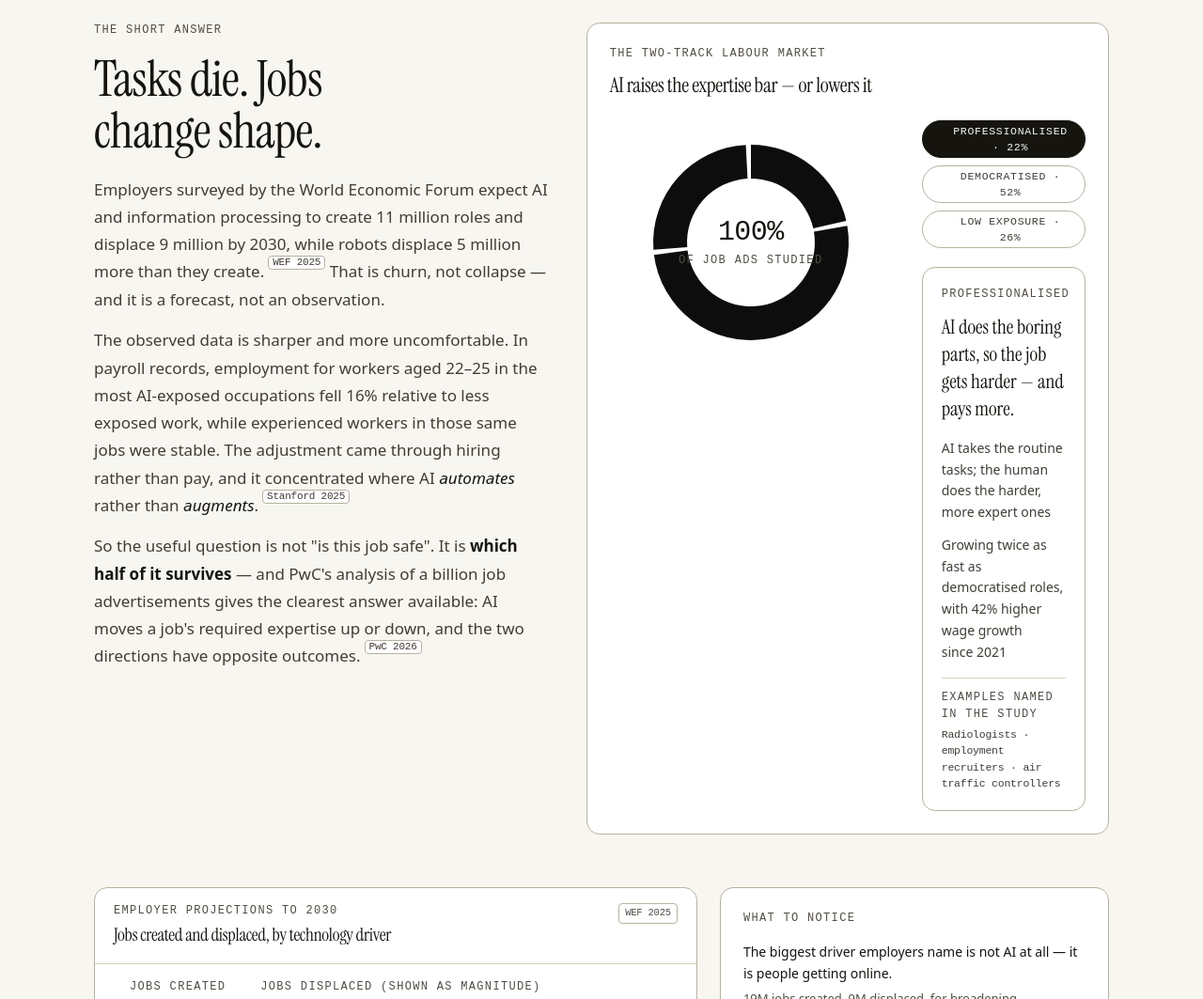
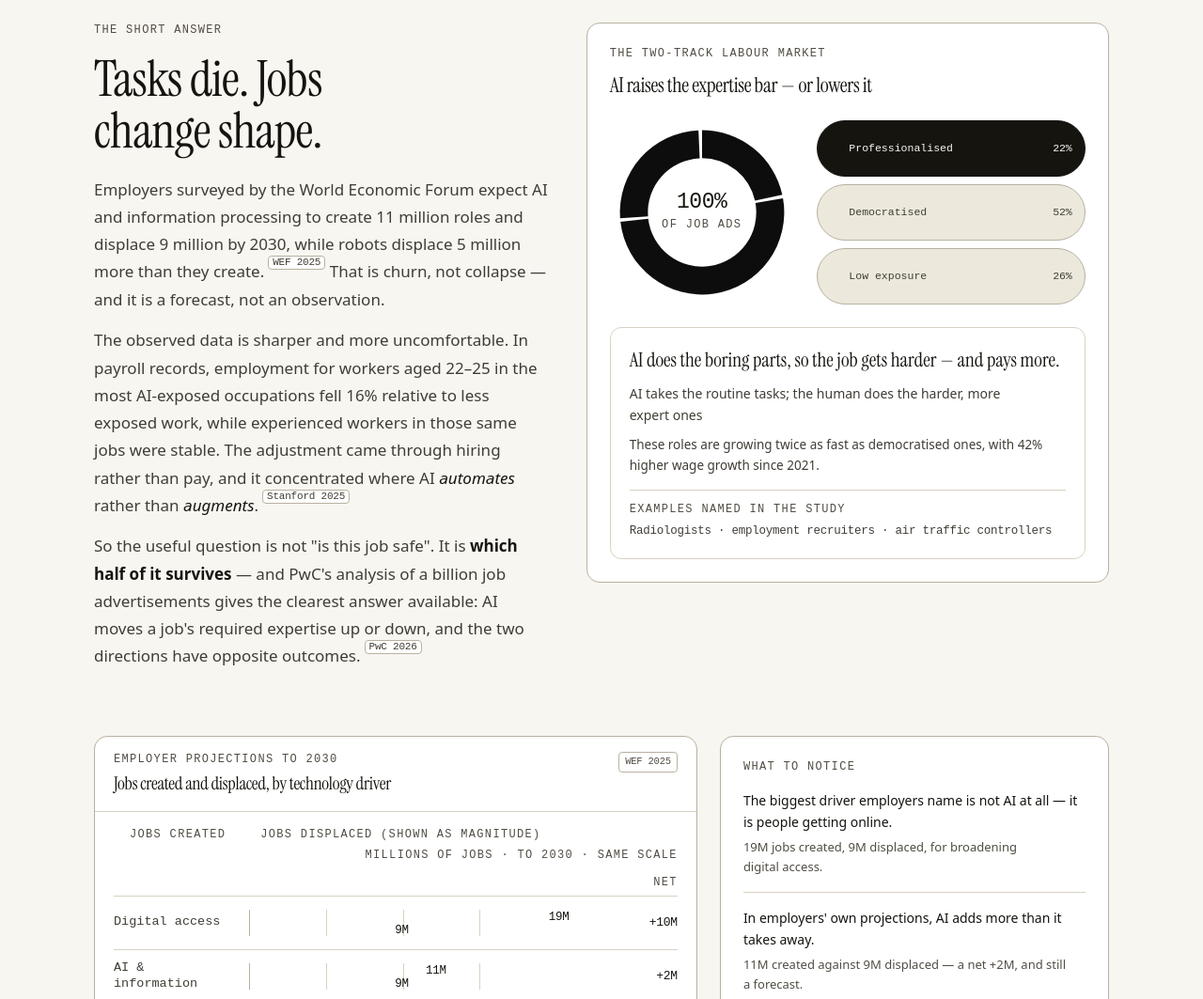
Before and after one commit to probir-sarkar/after-ai, an Astro site: page / in a window 1280 px wide. Shown: the part 1100-2163 px from the top of the page at 94% size. Built offline with nearby package versions, Linux system fonts and the light colour scheme; Astro itself is replaced by a stand-in of ours.

Commit message:
Rebuild the two-track card: donut and legend share a row, detail spans beneath
The card was 864px tall with the ring at 208px inside a fixed 300px column, so
the whole lower-left of the panel was empty (~40% of its area). Donut and track
list now share one 196px row with percentage radii, the legend stretches to the
ring's height, and the explanation spans the full width underneath. Card height
864 -> 597, ring gap 46px -> 11px.

```diff
--- a/src/components/charts/Charts.tsx
+++ b/src/components/charts/Charts.tsx
@@ -309,7 +309,12 @@ export function FdeChart() {
 
 /* ------------------------------------------------------------ two track */
 
-/** PwC's split, with the share donut always visible and detail per track. */
+/**
+ * PwC's split. The first version put the donut in its own 300px column beside a
+ * tall panel, which left ~40% of the card empty under the ring. Now the donut
+ * and the track list share one row (both sized by percentage, so the ring fills
+ * its box) and the detail panel spans the full width beneath them.
+ */
 export function TwoTrack() {
   const [track, setTrack] = useState('Professionalised');
   const total = twoTrack.reduce((n, t) => n + t.share, 0);
@@ -322,22 +327,29 @@ export function TwoTrack() {
   };
 
   return (
-    <div className="grid gap-8 lg:grid-cols-[300px_1fr] lg:items-start">
-      <div className="relative">
-        <Plot height={260} label={`Share of advertised jobs: professionalised ${twoTrack[0]!.share}%, democratised ${twoTrack[1]!.share}%, low exposure ${twoTrack[2]!.share}%`}>
+    <Tabs.Root
+      value={track}
+      onValueChange={(v) => setTrack(String(v))}
+      className="grid gap-5 sm:grid-cols-[minmax(0,196px)_minmax(0,1fr)] sm:items-stretch sm:gap-6"
+    >
+      <div className="relative mx-auto w-full max-w-[196px] self-center">
+        <Plot
+          height={196}
+          label={`Share of advertised jobs: professionalised ${twoTrack[0]!.share}%, democratised ${twoTrack[1]!.share}%, low exposure ${twoTrack[2]!.share}%`}
+        >
           <ResponsiveContainer width="100%" height="100%">
             <PieChart>
               <Pie
                 data={twoTrack}
                 dataKey="share"
                 nameKey="track"
-                innerRadius={68}
-                outerRadius={104}
-                paddingAngle={3}
+                innerRadius="62%"
+                outerRadius="94%"
+                paddingAngle={2.5}
                 stroke="none"
-                isAnimationActive={false}
                 startAngle={90}
                 endAngle={-270}
+                isAnimationActive={false}
               >
                 {twoTrack.map((t) => (
                   <Cell key={t.track} fill={colors[t.track]} fillOpacity={0.95} />
@@ -360,48 +372,43 @@ export function TwoTrack() {
           </ResponsiveContainer>
         </Plot>
         <div className="pointer-events-none absolute inset-0 flex flex-col items-center justify-center">
-          <div className="num text-3xl">{total}%</div>
-          <div className="eyebrow mt-1">of job ads studied</div>
+          <div className="num text-[23px] leading-none">{total}%</div>
+          <div className="eyebrow mt-1 text-center">of job ads</div>
         </div>
       </div>
 
-      <div>
-        <Tabs.Root value={track} onValueChange={(v) => setTrack(String(v))}>
-          <Tabs.List className="flex flex-wrap gap-2">
+      <Tabs.List className="grid gap-2 sm:h-full sm:grid-rows-3" aria-label="Which track to explain">
         {twoTrack.map((t) => (
           <Tabs.Tab
             key={t.track}
             value={t.track}
-                className="chip cursor-pointer data-[active]:border-ink data-[active]:bg-ink data-[active]:text-void"
+            className="chip w-full cursor-pointer justify-start gap-2.5 bg-raise data-[active]:border-ink data-[active]:bg-ink data-[active]:text-void"
           >
             <span
-                  className="h-2 w-2 shrink-0 rounded-full"
+              className="h-2.5 w-2.5 shrink-0 rounded-full"
               style={{ background: colors[t.track] }}
               aria-hidden="true"
             />
-                {t.track} · {t.share}%
+            <span className="flex-1 text-left normal-case tracking-normal">{t.track}</span>
+            <span className="num">{t.share}%</span>
           </Tabs.Tab>
         ))}
       </Tabs.List>
-          <Tabs.Panel value={active.track} className="mt-5">
-            <div className="panel p-5">
-              <div className="eyebrow">{active.track}</div>
-              <p className="mt-3 font-display text-[21px] leading-snug text-ink">{active.plain}</p>
-              <p className="mt-4 text-[14px] leading-relaxed text-muted">{active.move}</p>
-              <p className="mt-3 text-sm leading-relaxed text-muted">{active.outcome}</p>
-              <div className="mt-4 hairline pt-3">
+
+      <Tabs.Panel value={active.track} className="sm:col-span-2">
+        <div className="rounded-xl border border-line-soft p-4 sm:p-5">
+          <p className="font-display text-[21px] leading-snug text-ink">{active.plain}</p>
+          <p className="mt-2.5 text-[14px] leading-relaxed text-muted">{active.move}</p>
+          <p className="mt-2.5 text-[13.5px] leading-relaxed text-muted">{active.outcome}</p>
+          <div className="mt-3.5 border-t border-line-soft pt-3">
             <div className="eyebrow mb-1">Examples named in the study</div>
-                <div className="num text-[11.5px] text-muted">{active.examples}</div>
+            <div className="num text-[12.5px] text-muted">{active.examples}</div>
           </div>
         </div>
       </Tabs.Panel>
     </Tabs.Root>
-      </div>
-    </div>
   );
 }
-
-/* ----------------------------------------------------------- job tests */
 
 /**
  * The four tests, scored 0–3. This is an editorial reading of a job's task
--- a/src/data/series.ts
+++ b/src/data/series.ts
@@ -128,7 +128,7 @@ export const twoTrack: {
     share: 22,
     plain: 'AI does the boring parts, so the job gets harder — and pays more.',
     move: 'AI takes the routine tasks; the human does the harder, more expert ones',
-    outcome: 'Growing twice as fast as democratised roles, with 42% higher wage growth since 2021',
+    outcome: 'These roles are growing twice as fast as democratised ones, with 42% higher wage growth since 2021.',
     examples: 'Radiologists · employment recruiters · air traffic controllers',
     source: 'pwc-barometer',
   },
@@ -137,7 +137,7 @@ export const twoTrack: {
     share: 52,
     plain: 'AI does the hard parts, so the job gets simpler — and pays less.',
     move: 'AI takes the complex tasks; simpler work is left for people to do',
-    outcome: 'Barriers to entry fall, wages fall, postings grow half as fast',
+    outcome: 'Barriers to entry fall and wages fall; postings grow half as fast as the professionalised track.',
     examples: 'Software developers · loan officers · medical secretaries · finance managers',
     source: 'pwc-barometer',
   },
@@ -146,7 +146,7 @@ export const twoTrack: {
     share: 26,
     plain: 'AI barely touches it either way. Something else decides this job’s fate.',
     move: 'Few tasks in the job overlap with what AI can do at all',
-    outcome: 'Little change from AI either way — the demand story is something else',
+    outcome: 'AI changes little either way here — demand for these jobs is driven by something else.',
     examples: 'Chefs · construction workers · mechanics',
     source: 'pwc-barometer',
   },
```
Lines whose indentation alone changed are shown as unchanged.
